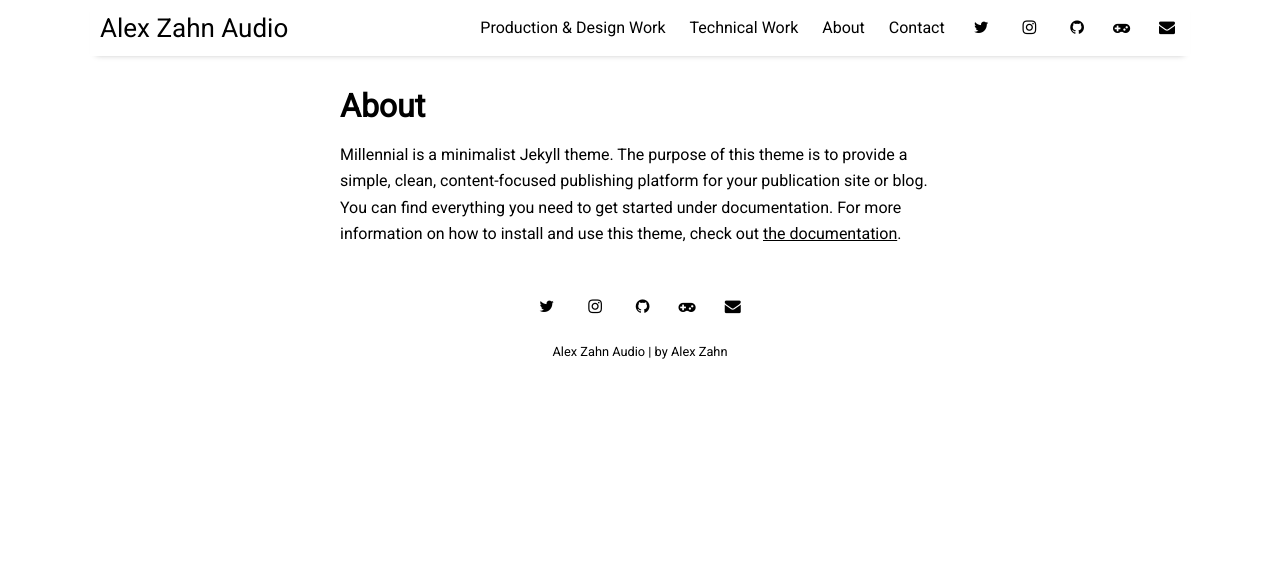
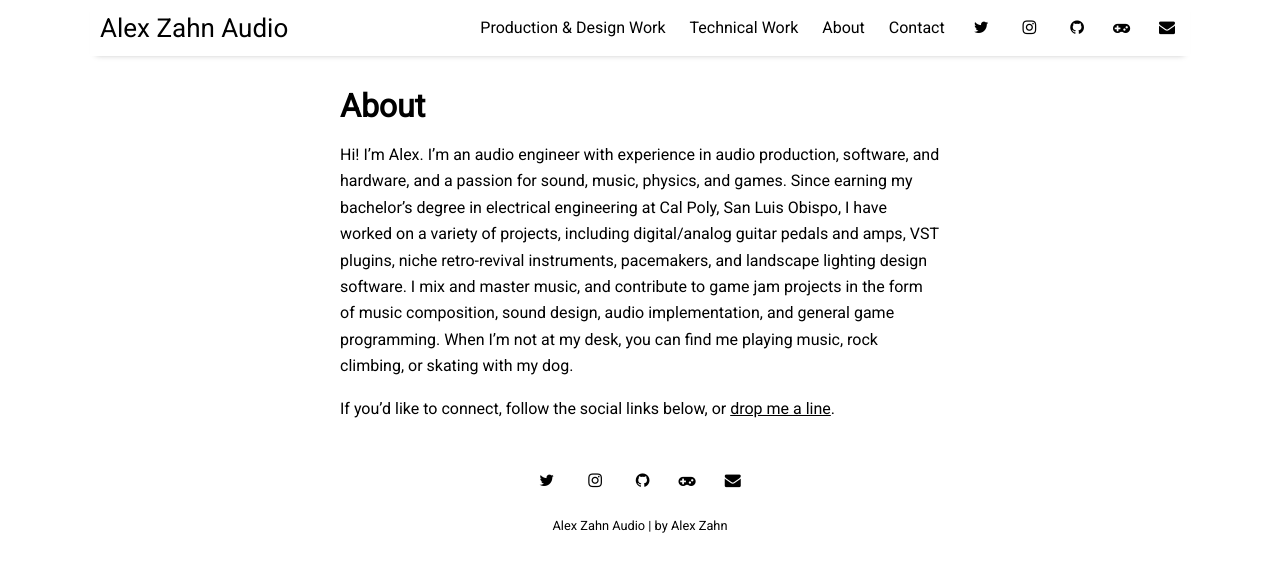
Before and after one commit to alexzahnaudio/alexzahnaudio.github.io, a Jekyll site: the page built from pages/about.md, in a window 1280 px wide. Shown: the top 572 px of the page. Built offline with Jekyll 4.4.1, drawn with Linux system fonts in a browser that asks for light colours; nearby versions of some CDN libraries.

Commit message:
Update about.md

```diff
--- a/pages/about.md
+++ b/pages/about.md
@@ -4,4 +4,6 @@ title: About
 permalink: /about
 ---
 
-Millennial is a minimalist Jekyll theme. The purpose of this theme is to provide a simple, clean, content-focused publishing platform for your publication site or blog. You can find everything you need to get started under documentation. For more information on how to install and use this theme, check out [the documentation]({{ site.github.url }}{% post_url 2016-10-10-getting-started %}).
+Hi! I'm Alex. I’m an audio engineer with experience in audio production, software, and hardware, and a passion for sound, music, physics, and games. Since earning my bachelor's degree in electrical engineering at Cal Poly, San Luis Obispo, I have worked on a variety of projects, including digital/analog guitar pedals and amps, VST plugins, niche retro-revival instruments, pacemakers, and landscape lighting design software. I mix and master music, and contribute to game jam projects in the form of music composition, sound design, audio implementation, and general game programming. When I'm not at my desk, you can find me playing music, rock climbing, or skating with my dog.
+
+If you'd like to connect, follow the social links below, or [drop me a line](mailto:alex@alexzahnaudio.com).
```
